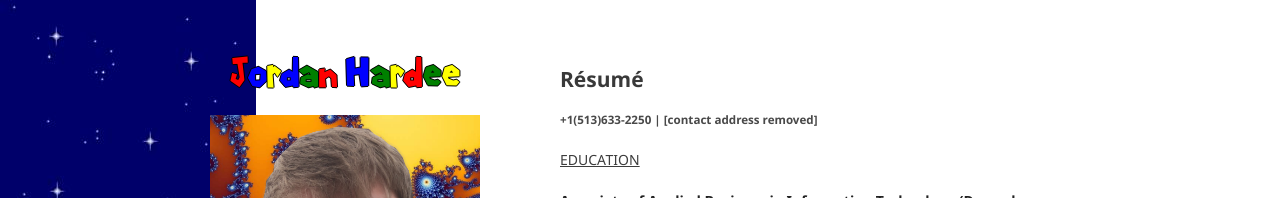
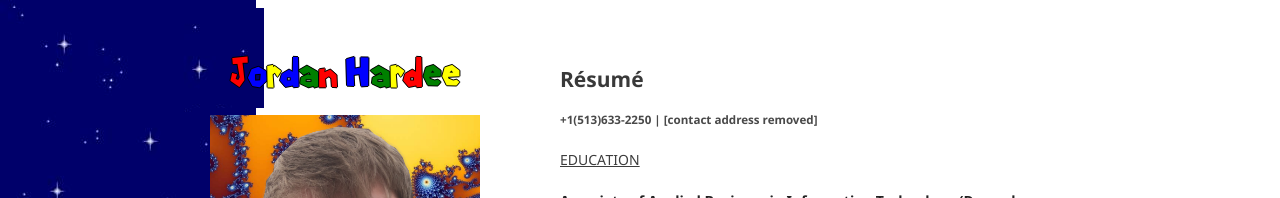
Before and after one commit to jordanhardee/jordanhardee.github.io, a Jekyll site: the page built from resume.md, in a window 1280 px wide. Shown: the top 198 px of the page. Built offline with Jekyll 4.4.1, drawn with Linux system fonts in a browser that asks for light colours; our own code applies the rules of GitHub Pages for plain Markdown files.

Commit message:
html bg test

```diff
--- a/_sass/jekyll-theme-minimal.scss
+++ b/_sass/jekyll-theme-minimal.scss
@@ -6,6 +6,8 @@
 }
 html{
   cursor: url("dani071.cur"), auto;
+  background-image: url("bg.jpg");
+  background-repeat: repeat-y;
 }
 body {
   /*background-color: #e4edff;*/
```
